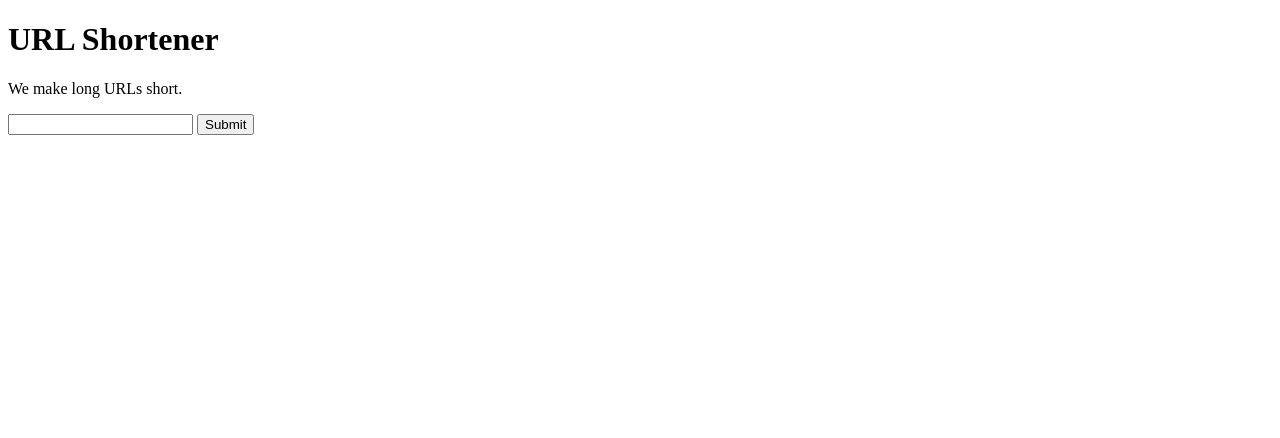
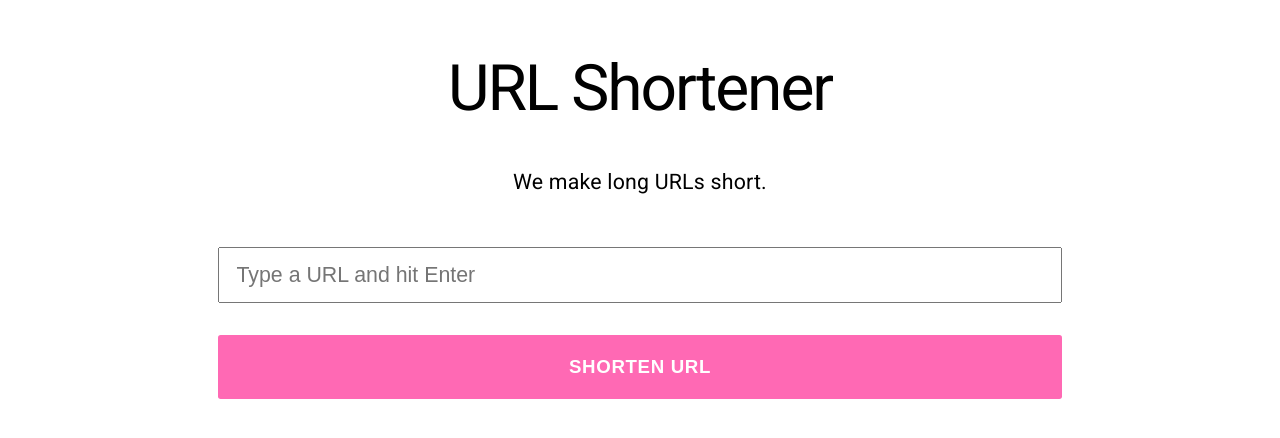
Before and after one commit to is21/url-shortener, a plain HTML site: page public/index.html in a window 1280 px wide. Drawn offline with Linux system fonts and the light colour scheme.

Commit message:
Add styles

```diff
--- a/public/index.html
+++ b/public/index.html
@@ -2,21 +2,25 @@
 <html>
   <head>
     <meta charset="utf-8">
+    <meta name="viewport" content="width=device-width, initial-scale=1">
     <title>URL Shortener</title>
+    <link rel="stylesheet" href="style.css">
   </head>
   <body>
     <script type="text/javascript" src="main.js"></script>
-    <h1>URL Shortener</h1>
-
-    <p>We make long URLs short.</p>
-
-    <form id="form" autocomplete="off" onsubmit="shortenUrl(); return false">
-      <input id= "longUrl" type="url" name="" value="">
-      <input type="submit" name="" value="Submit">
-    </form>
-
-    <div id="responseField">
+    <link href="https://fonts.googleapis.com/css?family=Roboto" rel="stylesheet">
+    <div class="grid-container">
+      <div class="item-1"></div>
+      <div class="item-2">
+      <h1 class="h1-material">URL Shortener</h1>
+      <p class="subtitle-1-material">We make long URLs short.</p>
+      <form id="form" autocomplete="off" onsubmit="shortenUrl(); return false">
+        <input class="text-field-material"id= "longUrl" type="url" placeholder="Type a URL and hit Enter"="" value="">
+        <input class="button-primary-material"type="submit" name="" value="Shorten URL">
+      </form>
+      <span id="responseSection"></div>
+      <div class="item-3"></div>
+      <div class="item-4"></div>
     </div>
-
   </body>
 </html>
--- a/public/main.js
+++ b/public/main.js
@@ -12,6 +12,9 @@ function shortenUrl() {
     if(xhr.readyState === XMLHttpRequest.DONE){
       renderResponse(xhr.response);
     }
+    else {
+      displayLoadingMessage();
+    }
   }
   xhr.open('POST', rebrandlyUrl, true)
   xhr.setRequestHeader('Content-type', 'application/json')
@@ -21,9 +24,13 @@ function shortenUrl() {
 
 function renderResponse(res){
   if(res.errors){
-    responseField.innerHTML = "<p>Your URL couldn't be shortened. Try again, please.</p>"
+    responseSection.innerHTML = "<p>Your URL couldn't be shortened. Try again, please.</p>"
   }
   else {
-    responseField.innerHTML = `<p>Short URL: ${res.shortUrl}</p>`;
+    responseSection.innerHTML = `<p>Your short URL is <b>${res.shortUrl}</b></p>`;
   }
 }
+
+function displayLoadingMessage() {
+  responseSection.innerHTML = "<p>Shortening your URL...</p>"
+}
--- /dev/null
+++ b/public/style.css
@@ -0,0 +1,70 @@
+body {
+  font-family: roboto, sans-serif;
+}
+
+.h1-material {
+  font-size: 48pt;
+  font-weight: lighter;
+  letter-spacing: -1.5pt;
+}
+
+.subtitle-1-material {
+  font-size: 16pt;
+  font-weight: normal;
+  letter-spacing: .15pt;
+}
+
+.body-1-material {
+  font-size: 16pt;
+  line-height: 24pt;
+  font-weight: normal;
+}
+
+.text-field-material {
+  height: 56px;
+  font-size: 16pt;
+  width: 100%;
+  box-sizing: border-box;
+  margin: 24pt 0 24pt 0;
+  padding-left: 12pt;
+  ;
+}
+
+.button-primary-material {
+  font-size: 14pt;
+  height: 48pt;
+  color: white;
+  width: 100%;
+  text-transform: uppercase;
+  text-align: center;
+  font-weight: bold;
+  letter-spacing: .5pt;
+  background-color: #ff69b4;
+  border-radius: 2pt;
+  box-sizing: border-box;
+  border: none;
+  margin: 0 0 24pt 0;
+
+}
+.grid-container {
+  display: grid;
+  grid-template-columns: auto auto auto auto;
+  grid-column-gap: 16px;
+  align-content: center;
+  // background-color: pink;
+}
+
+.item-1 {
+  // background-color: green;
+}
+.item-2 {
+  // background-color: blue;
+  grid-column: 2 /  4;
+  text-align: center;
+}
+.item-3 {
+  // background-color: yellow;
+}
+.item-4 {
+  // background-color: blue;
+}
```
